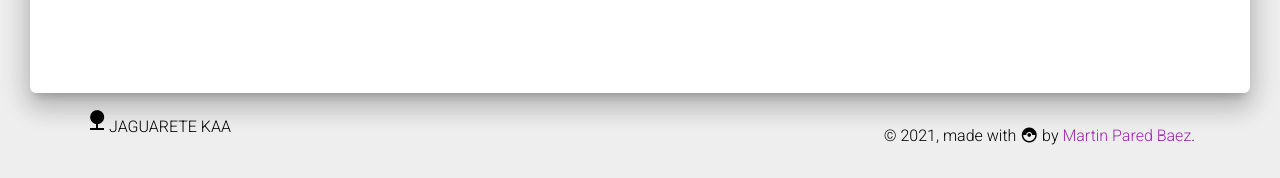
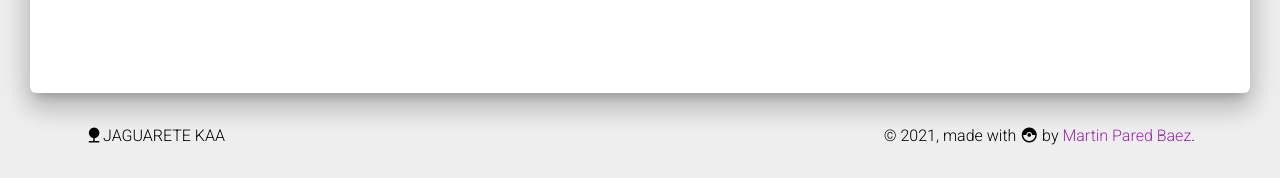
Before and after one commit to baubyte/ecommerceDjangoPoloTic, a Django app: page /acerca/ in a window 1280 px wide. Shown: the part 951-1129 px from the top of the page. Run offline with Django 3.2, Linux system fonts and the light colour scheme; data comes from the database, SQL or seed files in the repository; some libraries are stand-ins or nearby versions.

Commit message:
footer edit

```diff
--- a/website/templates/ecommerce/layout.html
+++ b/website/templates/ecommerce/layout.html
@@ -166,7 +166,7 @@
   <!-- Fin Contenido de la Pagina -->
   <footer class="footer footer-default">
     <div class="container">
-      <nav class="float-left">
+      <nav class="copyright float-left">
         <ul>
           <li>
             <i class="material-icons">nature</i>JAGUARETE KAA
```
